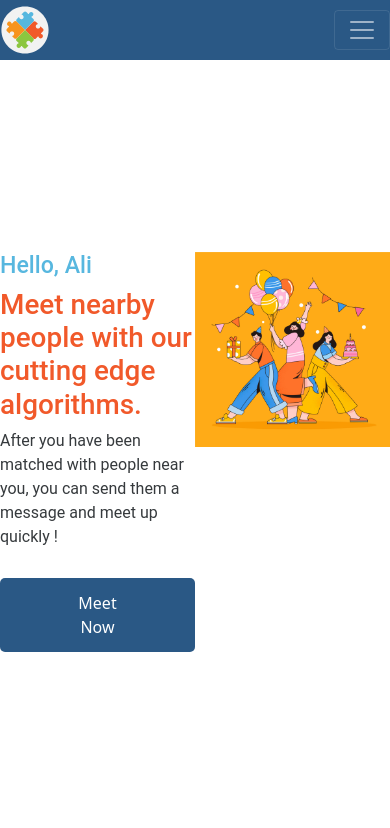
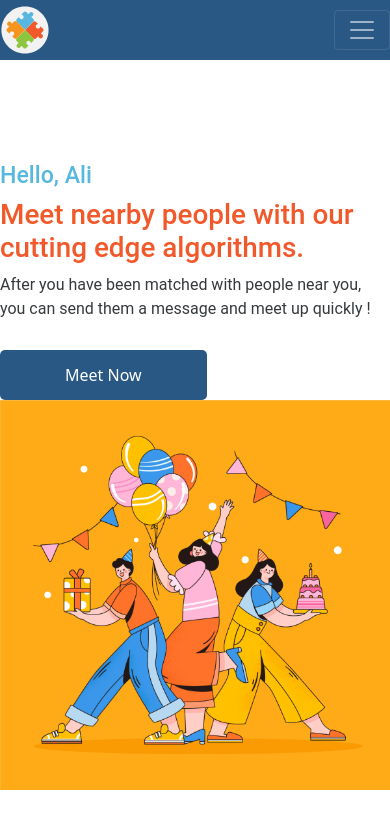
Before and after one commit to ReCoded-Org/capstone-turkey-love-thy-neighbour, a React (Create React App) app: page /meet in a window 390 px wide. Shown: the top 828 px of the page. Built offline with nearby package versions, Linux system fonts and the light colour scheme.

Commit message:
Add breakpoints to the columns

```diff
--- a/src/containers/Meet/index.jsx
+++ b/src/containers/Meet/index.jsx
@@ -13,7 +13,7 @@ function Meet() {
     <Container fluid className="meet-container-fluid">
       <Container className="meet-container d-flex align-items-center">
         <Row className="meet-row">
-          <Col>
+          <Col xs={12} sm={12} md={6} className="mt-5 mt-sm-5 mt-md-0">
             <h3>Hello, Ali</h3>
             <h1>Meet nearby people with our cutting edge algorithms.</h1>
             <p>
@@ -22,7 +22,7 @@ function Meet() {
             </p>
             <CTAButton>Meet Now</CTAButton>
           </Col>
-          <Col>
+          <Col xs={12} sm={12} md={6}>
             <img src={MeetImg} className="img-fluid" alt="meet img" />
           </Col>
         </Row>
```
